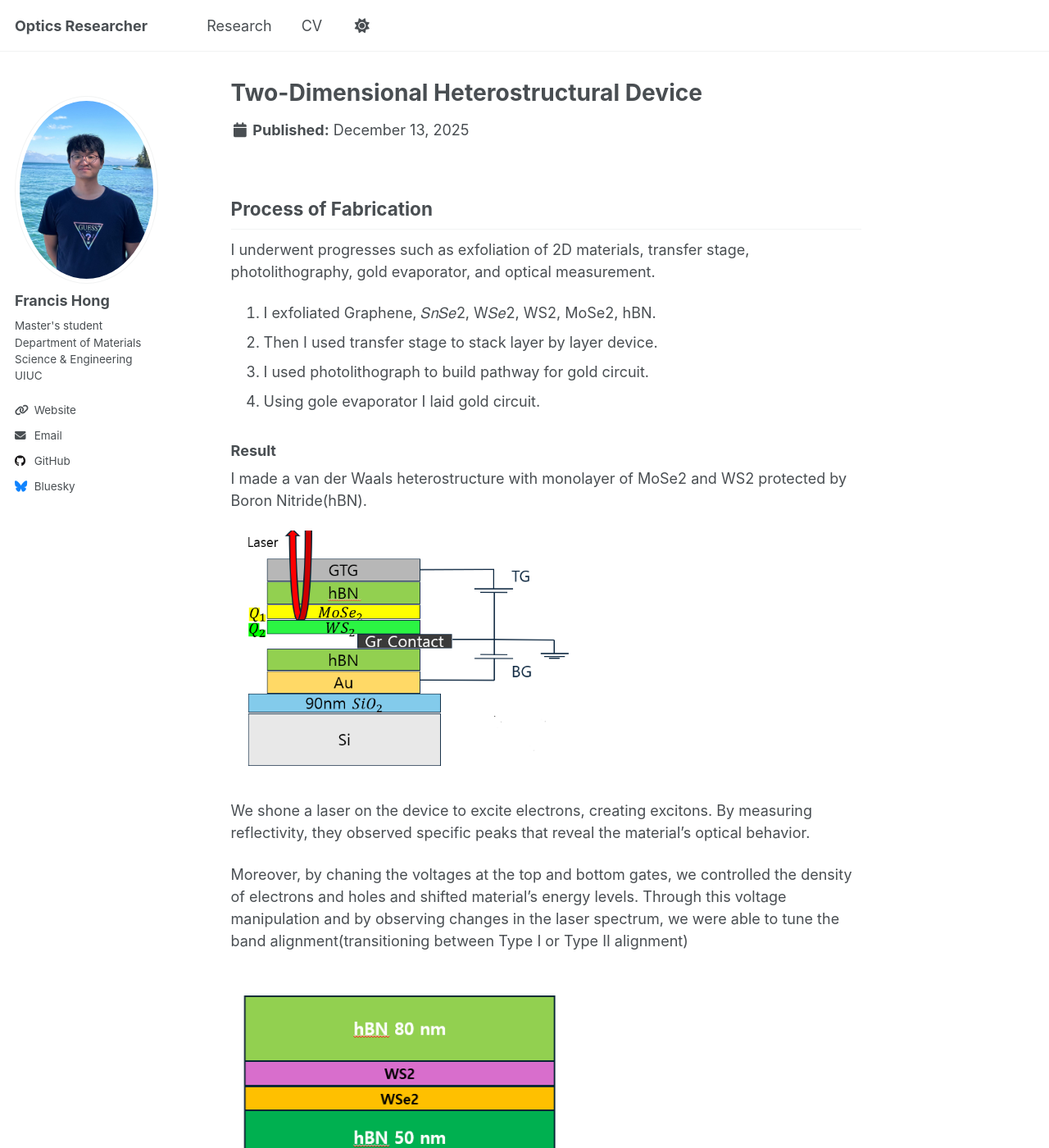
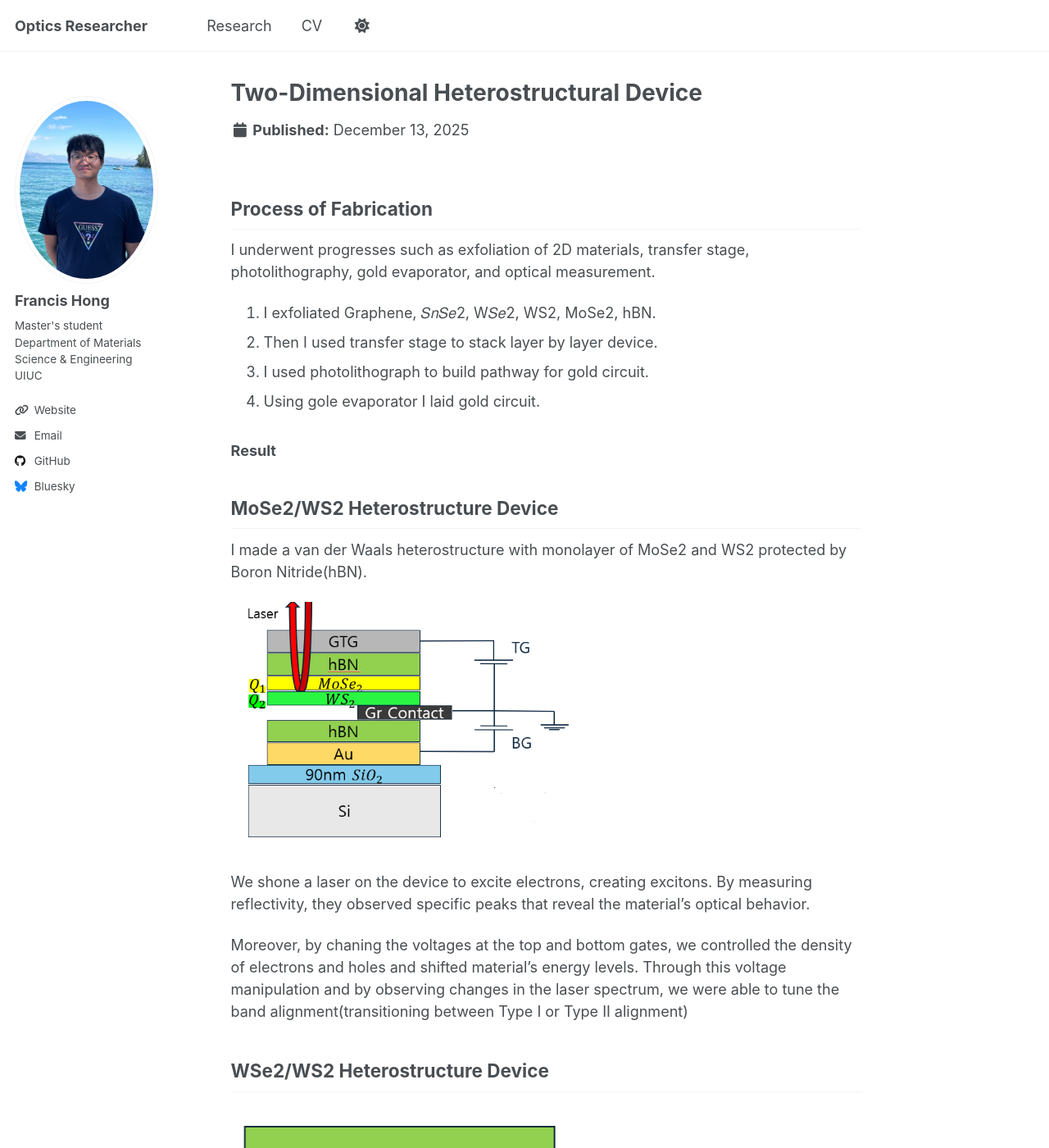
Before and after one commit to Fhong10/flhong03.github-io, a Jekyll site: the page built from _publications/semiconductor-physics.md, in a window 1280 px wide and 1400 px high. Shown: the whole window at 82% size. Built offline with Jekyll 4.4.1, drawn with Linux system fonts in a browser that asks for light colours; a script that is not in the unit is left out.

Commit message:
Update semiconductor-physics.md

```diff
--- a/_publications/semiconductor-physics.md
+++ b/_publications/semiconductor-physics.md
@@ -14,7 +14,7 @@ I underwent progresses such as exfoliation of 2D materials, transfer stage, phot
 4. Using gole evaporator I laid gold circuit.
 
 ### Result
-
+## MoSe2/WS2 Heterostructure Device
 I made a van der Waals heterostructure with monolayer of MoSe2 and WS2 protected by Boron Nitride(hBN).
 
 <img src="{{ '/images/Mdevice.png' | relative_url }}"
@@ -25,6 +25,8 @@ We shone a laser on the device to excite electrons, creating excitons. By measur
 
 Moreover, by chaning the voltages at the top and bottom gates, we controlled the density of electrons and holes and shifted material's energy levels. Through this voltage manipulation and by observing changes in the laser spectrum, we were able to tune the band alignment(transitioning between Type I or Type II alignment)
 
+## WSe2/WS2 Heterostructure Device
+
 <img src="{{ '/images/Wdevice.png' | relative_url }}"
      alt="Wdevice"
      style="max-width: 420px; width: 100%; height: auto; display: block; margin: 0 0 12px 0;">
```
